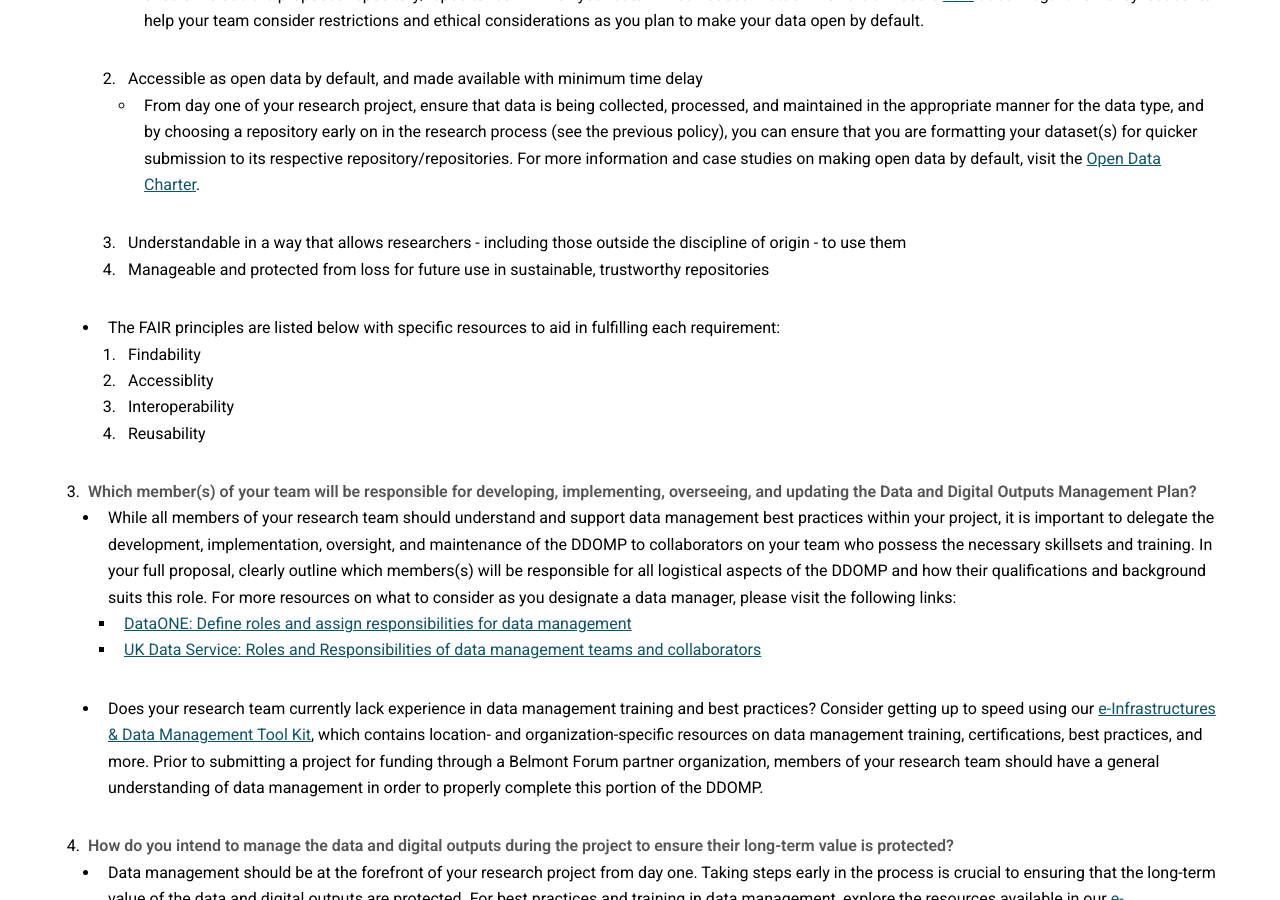
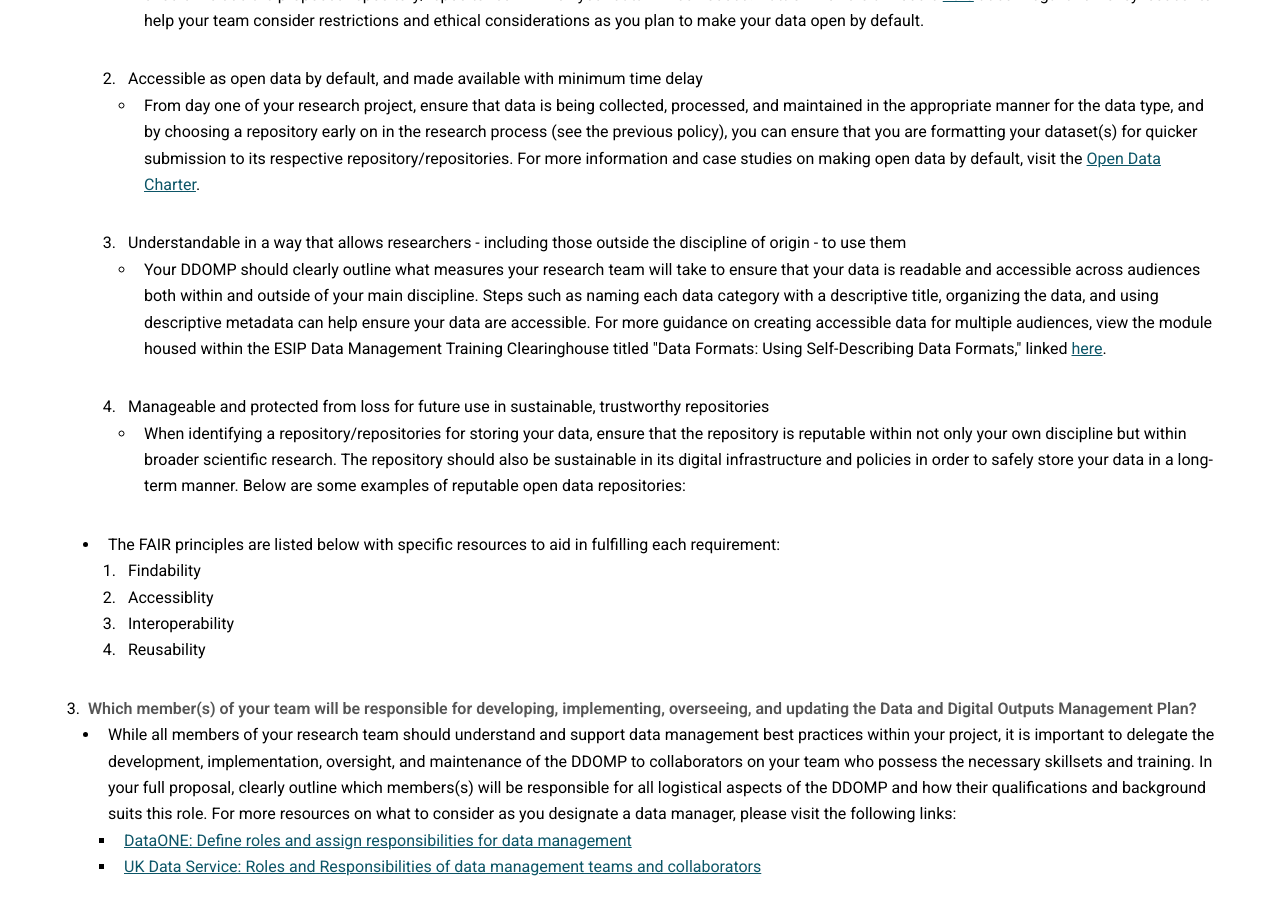
Before and after one commit to bfe-inf/toolkit, a Jekyll site: the page ddomp-fullproposal.html, which Jekyll copies as it is, in a window 1280 px wide and 900 px high, scrolled down 1298 px. Built offline with Jekyll 4.4.1, drawn with Linux system fonts in a browser that asks for light colours.

Commit message:
Update ddomp-fullproposal.html

```diff
--- a/ddomp-fullproposal.html
+++ b/ddomp-fullproposal.html
@@ -72,7 +72,13 @@
 												<li>From day one of your research project, ensure that data is being collected, processed, and maintained in the appropriate manner for the data type, and by choosing a repository early on in the research process (see the previous policy), you can ensure that you are formatting your dataset(s) for quicker submission to its respective repository/repositories. For more information and case studies on making open data by default, visit the <a href="https://opendatacharter.net/" target="_blank">Open Data Charter</a>.</li>
 											</ul>
 										<li>Understandable in a way that allows researchers - including those outside the discipline of origin - to use them</li>
+											<ul style="list-style-type:circle">
+												<li> Your DDOMP should clearly outline what measures your research team will take to ensure that your data is readable and accessible across audiences both within and outside of your main discipline. Steps such as naming each data category with a descriptive title, organizing the data, and using descriptive metadata can help ensure your data are accessible. For more guidance on creating accessible data for multiple audiences, view the module housed within the ESIP Data Management Training Clearinghouse titled "Data Formats: Using Self-Describing Data Formats," linked <a href="http://commons.esipfed.org/node/1425" target="_blank">here</a>.</li>
+											</ul>
 										<li>Manageable and protected from loss for future use in sustainable, trustworthy repositories</li>
+											<ul style="list-style-type:circle">
+												<li>When identifying a repository/repositories for storing your data, ensure that the repository is reputable within not only your own discipline but within broader scientific research. The repository should also be sustainable in its digital infrastructure and policies in order to safely store your data in a long-term manner. Below are some examples of reputable open data repositories:</li>
+											</ul>
 									</ol>
 								<li>The FAIR principles are listed below with specific resources to aid in fulfilling each requirement:</li>
 									<ol>
```
